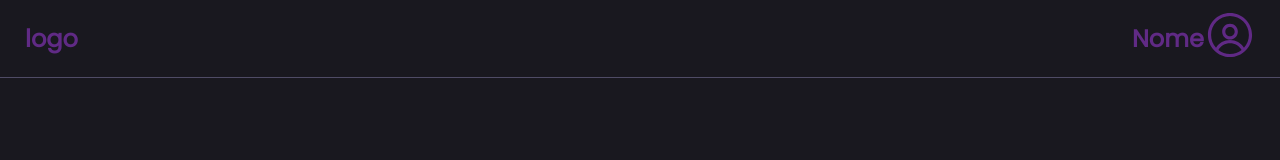
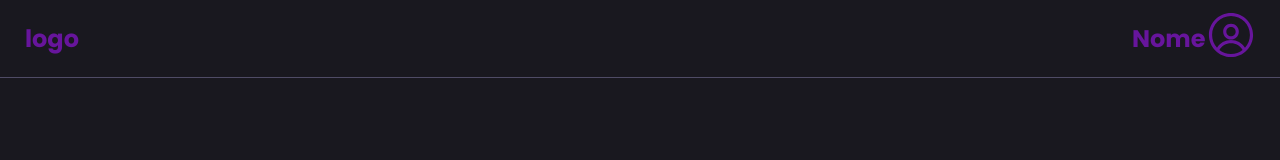
Before and after one commit to LuizFCabral/Get_Shit_Done, a React (Vite) app: page / in a window 1280 px wide. Shown: the top 160 px of the page. Built offline with nearby package versions, Linux system fonts and the light colour scheme.

Commit message:
:heavy_plus_sign: build: atualizando o link das fonts

```diff
--- a/index.html
+++ b/index.html
@@ -3,8 +3,9 @@
 	<head>
 		<meta charset="UTF-8" />
 		<link rel="icon" type="image/svg+xml" href="/vite.svg" />
+		<link rel="preconnect" href="https://fonts.gstatic.com/" crossorigin />
 		<link
-			href="https://fonts.googleapis.com/css?family=Poppins"
+			href="https://fonts.googleapis.com/css2?family=Poppins:ital,wght@0,400;0,500;0,700;1,400;1,500;1,700&display=swap"
 			rel="stylesheet"
 		/>
 		<meta name="viewport" content="width=device-width, initial-scale=1.0" />
--- a/src/components/Header/Header.css
+++ b/src/components/Header/Header.css
@@ -1,5 +1,5 @@
 :root {
-	--roxo: #702e9cd2;
+	--roxo: #67159c;
 	--preto-claro: #19181f;
 	--violeta: #5a5572d7;
 }
```
